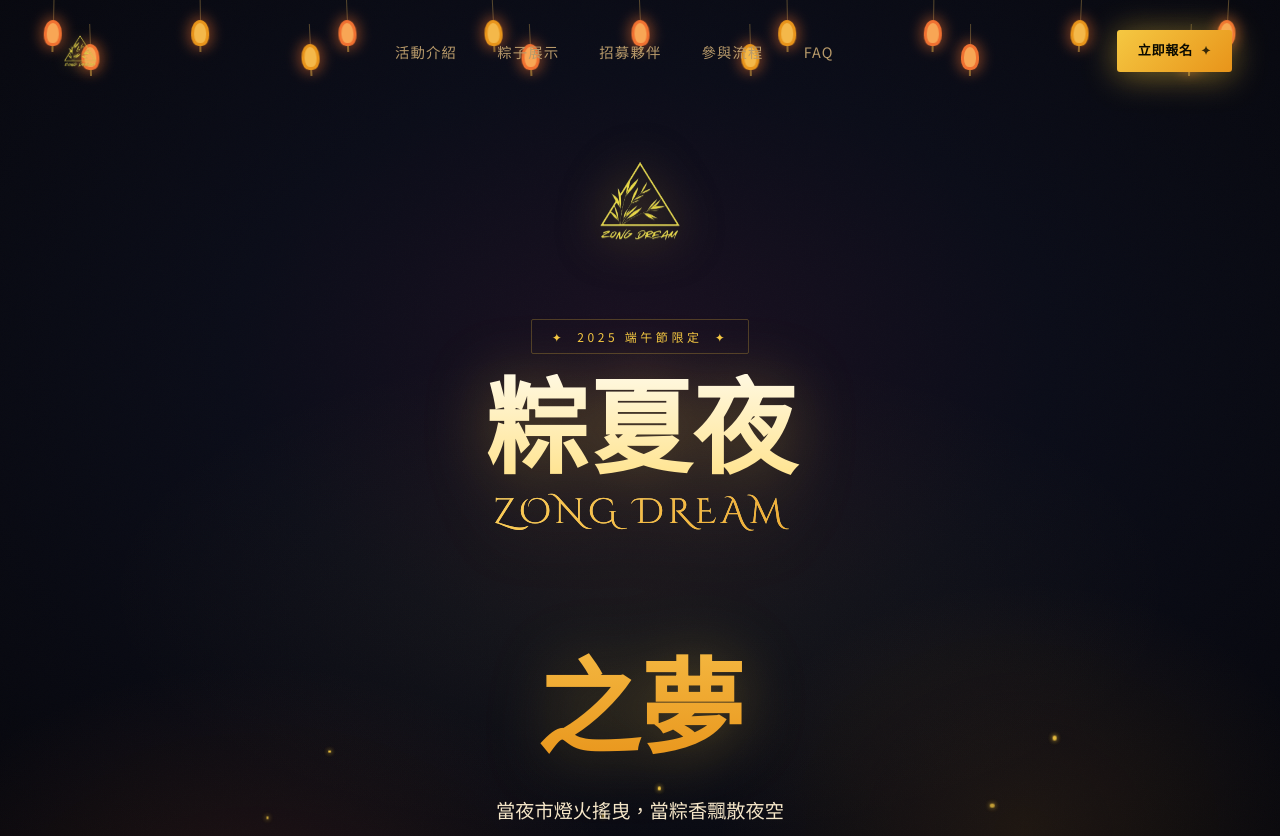
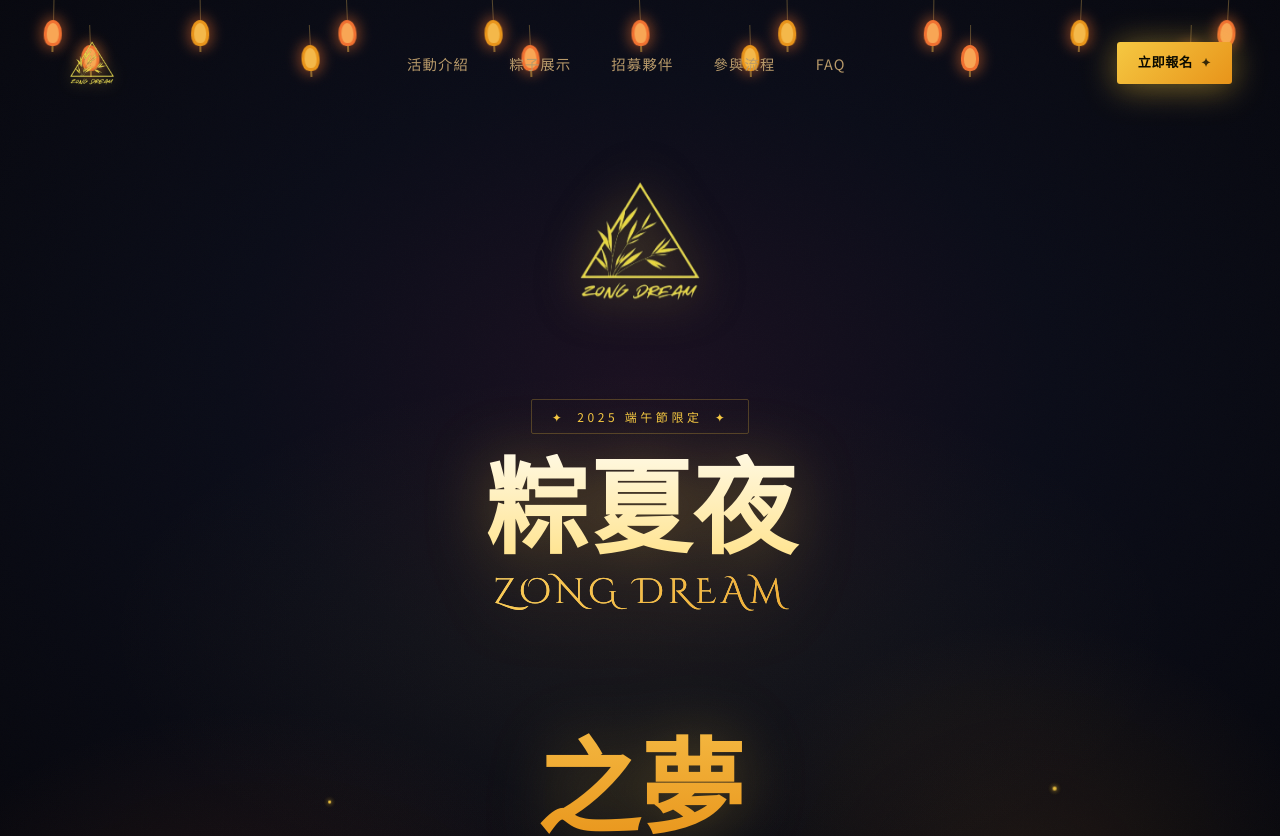
Before and after one commit to sumucheng158-design/zong-dream, a React (Create React App) app: page / in a window 1280 px wide. Shown: the top 836 px of the page. Built offline with nearby package versions, Linux system fonts and the light colour scheme.

Commit message:
1434 update

```diff
--- a/src/components/FAQ.js
+++ b/src/components/FAQ.js
@@ -66,7 +66,7 @@
             return (
               <div
                 key={item.id}
-                className={`faq-item fade-up delay-${(i % 3) + 1} ${isOpen ? 'open' : ''}`}
+                className={`faq-item ${isOpen ? 'open' : ''}`}
                 role="listitem"
               >
                 <button
--- a/src/components/Hero.css
+++ b/src/components/Hero.css
@@ -124,8 +124,8 @@
   margin-bottom: 1.5rem;
 }
 .hero-logo {
-  width: 160px;
-  height: 160px;
+  width: 240px;
+  height: 240px;
   object-fit: contain;
   filter: drop-shadow(0 0 24px rgba(245,200,66,0.5));
   animation: float 4s ease-in-out infinite;
@@ -275,7 +275,7 @@
 
 @media (max-width: 600px) {
   .hero { padding: 7rem 1.5rem 5rem; }
-  .hero-logo { width: 120px; height: 120px; }
+  .hero-logo { width: 180px; height: 180px; }
   .hero-cta-line { display: inline-flex; align-items: center; gap: 0.5rem; }
   .hero-stats { gap: 1.5rem; padding: 1rem 1.5rem; }
   .stat-num { font-size: 1.1rem; }
--- a/src/components/Hero.js
+++ b/src/components/Hero.js
@@ -91,7 +91,7 @@
       {/* Content */}
       <div className="hero-content">
         <div className="hero-logo-wrap fade-in visible">
-          <img src="/logo.png" alt="粽夏夜 ZONG DREAM" className="hero-logo" width="160" height="160" />
+          <img src="/logo.png" alt="粽夏夜 ZONG DREAM" className="hero-logo" width="240" height="240" />
         </div>
 
         <div className="hero-tag fade-up visible delay-1" aria-label="2025 端午節限定">
--- a/src/components/Navbar.css
+++ b/src/components/Navbar.css
@@ -26,7 +26,7 @@
 }
 
 .navbar-logo img {
-  height: 64px;
+  height: 88px;
   width: auto;
   display: block;
   filter: drop-shadow(0 0 8px rgba(245,200,66,0.4));
--- a/src/components/Navbar.js
+++ b/src/components/Navbar.js
@@ -52,7 +52,7 @@
   return (
     <nav className={`navbar ${scrolled ? 'scrolled' : ''}`} role="navigation" aria-label="主選單">
       <a href="#hero" className="navbar-logo" aria-label="回到頂部 — 粽夏夜 ZONG DREAM">
-        <img src="/logo.png" alt="粽夏夜 ZONG DREAM" width="48" height="48" />
+        <img src="/logo.png" alt="粽夏夜 ZONG DREAM" width="72" height="72" />
       </a>
 
       {/* Overlay for mobile */}
```
